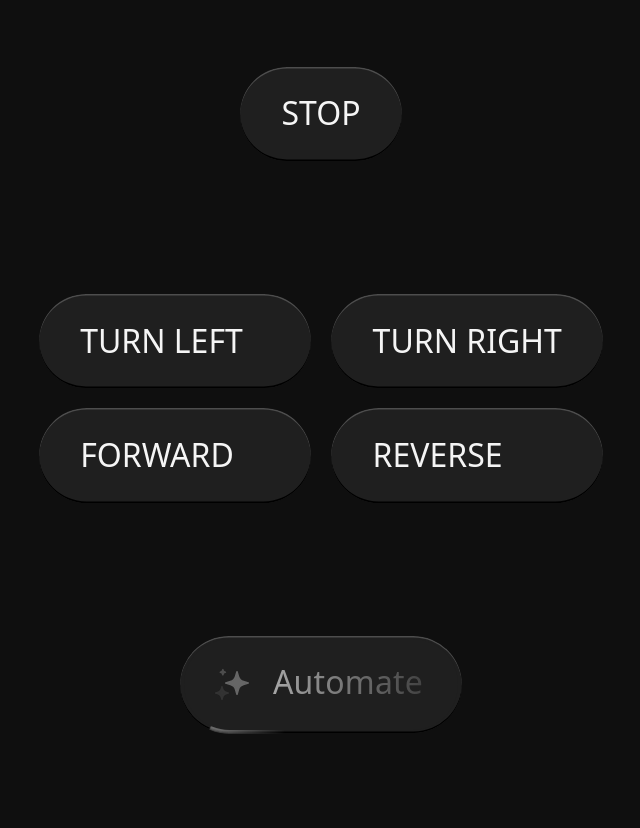
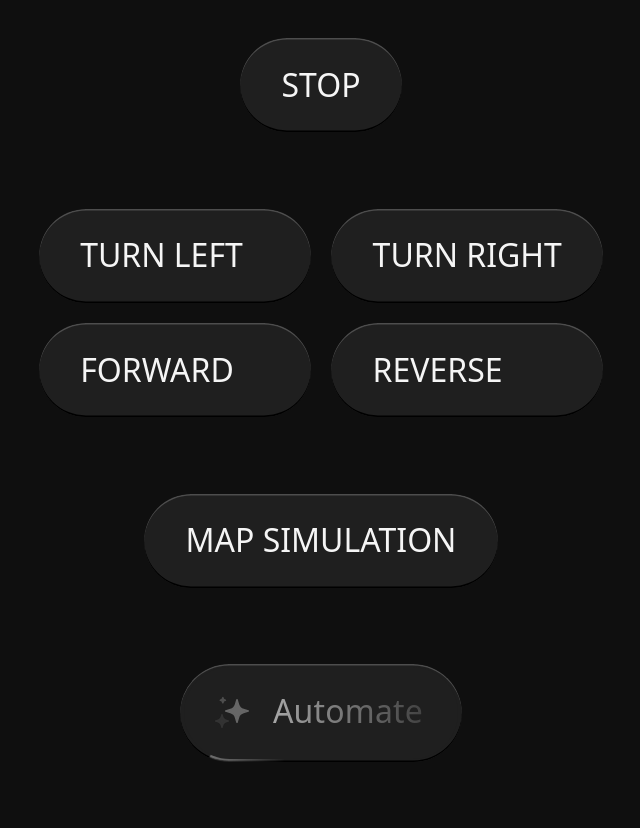
Before and after one commit to Blake2912/Vahini-2.0, a Flask app: page / in a window 1280 px wide. Shown: the top 828 px of the page, without its empty margins (319-959 px from the left). Before the commit the page ends 734 px from the top, so only its background shows below. Run offline with Flask 2, Linux system fonts and the light colour scheme.

Commit message:
added map navigation button

```diff
--- a/static/styles/style.css
+++ b/static/styles/style.css
@@ -3,6 +3,7 @@
 *:after,
 *:before {
 	box-sizing: border-box;
+
 }
 :root {
 	--transition: 0.25s;
@@ -12,6 +13,7 @@
     background-color: black;
     color: aliceblue;
     font-family: 'Roboto', sans-serif;
+
 }
 body {
 	--active: 0;
@@ -335,7 +337,11 @@
 	inline-size: 1.25em;
 	translate: -25% -5%;
 }
-#left,#right,#forward,#reverse,#stop{
+#left,#right,#forward,#reverse,#stop,#map{
   color : whitesmoke;
 
 }
+
+a {
+  text-decoration: none;
+}
--- a/templates/render.html
+++ b/templates/render.html
@@ -9,6 +9,7 @@
     <title>Vahini Navigation Controls</title>
 </head>
 <body>
+
 <button class="button " id="stop">STOP</button>
 <div class="button-container">
   <button class="button " id="left">TURN LEFT</button>
@@ -16,6 +17,8 @@
   <button class="button" id="forward">FORWARD</button>
   <button class="button" id="reverse">REVERSE</button>
 </div>
+<a href="./map.html">
+    <button class="button" id="map">MAP SIMULATION</button></a>
 <div class=sparkle-button>
     <span aria-hidden=true class=particle-pen>
         <svg class="particle" viewBox="0 0 15 15" fill="none" xmlns="http://www.w3.org/2000/svg">
```
Also changed, not shown: output/route.html (+9 -9 lines).
